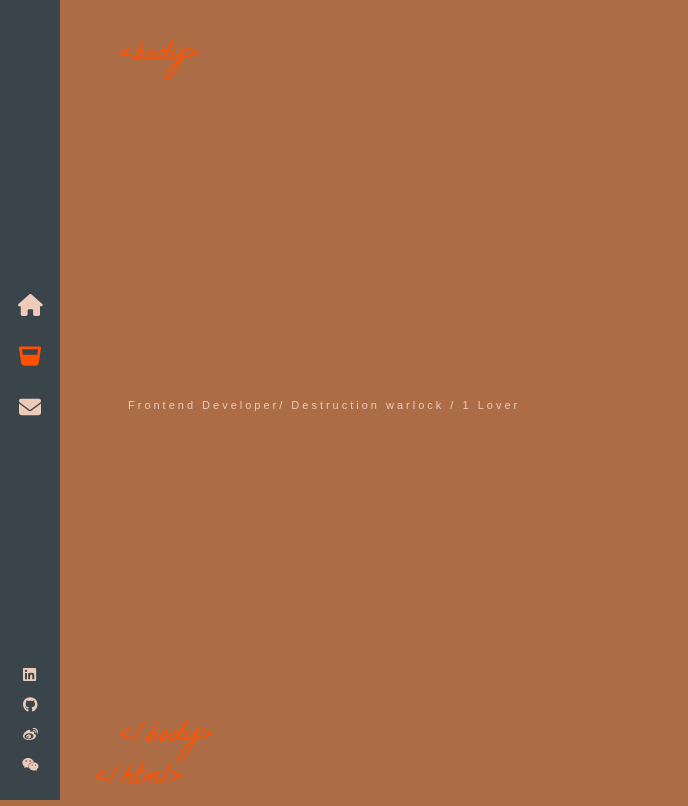
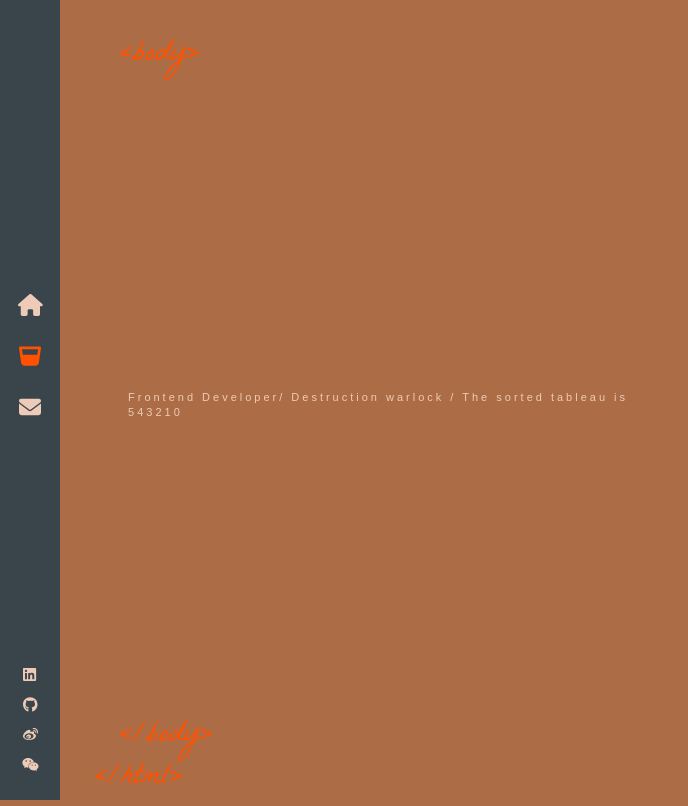
Before and after one commit to ziyin-zeng/cyberdrunk-frontend, a React (Create React App) app: page /bistrot in a window 1280 px wide. Shown: the whole page, without its empty margins (0-688 px from the left). Built offline with nearby package versions, Linux system fonts and the light colour scheme; no server answers.

Commit message:
配合后端Service实现，返回展示排序后的数组

```diff
--- /dev/null
+++ b/src/api/Tri.ts
@@ -0,0 +1,6 @@
+import { post, get } from '../utils/request'
+
+
+export const doAlgoTriInsertion = () => {
+    return post(`/tri/insertion`);
+}
--- a/src/components/Bistrot/index.tsx
+++ b/src/components/Bistrot/index.tsx
@@ -1,26 +1,27 @@
 import './index.scss'
 import { Link } from 'react-router-dom'
 import { useEffect, useState } from 'react'
-import {getAlcoholByCat} from '../../api/Alcohol'
+import {doAlgoTriInsertion} from '../../api/Tri'
 
 const Bistrot = () => {
-  const [alcohol, setAlcohol] = useState("1")
+  const [tableau, setTableau] = useState([5,4,3,2,1,0])
 
-//   useEffect(()=>{
-//     getAlcoholByCat(1)
-//     .then((response) => {
-//       const alcoholName = response.data;
-//       console.log(alcoholName)
-//       setAlcohol(alcoholName)
-//       console.log("this is al in then ",alcohol)
-//     });
-//     console.log("this is al ",alcohol)
-//   },[])
+  useEffect(()=>{
+    const tableau = {'tableau': [5,4,20,0,7,8,2,1,34,2]}
+    doAlgoTriInsertion()
+    .then((response: any) => {
+      const alcoholName = response?.data;
+
+      setTableau(alcoholName)
+
+    });
+
+  },[])
 
   return (
     <div className={'container home-page'}>
       <div className={'text-zone'}>
-        <h2>Frontend Developer/ Destruction warlock / {alcohol} Lover</h2>
+        <h2>Frontend Developer/ Destruction warlock / The sorted tableau is {tableau}</h2>
       </div>
     </div>
   )
--- a/src/components/Home/index.js
+++ b/src/components/Home/index.js
@@ -8,7 +8,6 @@ import {getAlcoholByCat} from '../../api/Alcohol'
 
 const Home = () => {
   const [letterClass, setLetterClass] = useState('text-animate')
-  const [alcohol, setAlcohol] = useState("1")
   // const nameArray = ['k', 'u', 'n', 'k', 'h', 'u', 'n', 't', '4', '2']
   const nameArray = [' ', 'Z', 'i', 'y', 'i', 'n', ' ', 'Z', 'E', 'N', 'G']
   const jobArray = [
@@ -26,17 +25,6 @@ const Home = () => {
     'e',
     'r',
   ]
-
-  useEffect(()=>{
-    getAlcoholByCat(1)
-    .then((response) => {
-      const alcoholName = response.data;
-      console.log(alcoholName)
-      setAlcohol(alcoholName)
-      console.log("this is al in then ",alcohol)
-    });
-    console.log("this is al ",alcohol)
-  },[])
 
   // 将之前的text-animate类名转换为-hover，这样才能应用scss里的动画
   // 4000这个时间不能设置的太短，否则会在第一个弹跳入场动画加载完成之前就把类名换掉了，导致没有入场动画
@@ -70,7 +58,7 @@ const Home = () => {
             idx={26}
           />
         </h1>
-        <h2>Frontend Developer/ Destruction warlock / {alcohol} Lover</h2>
+        <h2>Frontend Developer/ Destruction warlock</h2>
         <Link to="/contact" className={'flat-button'}>
           Contact me
         </Link>
```
